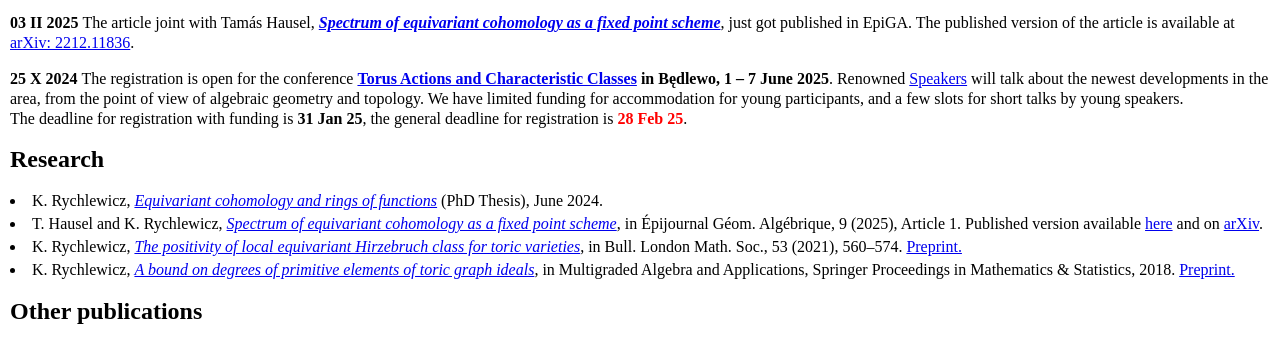
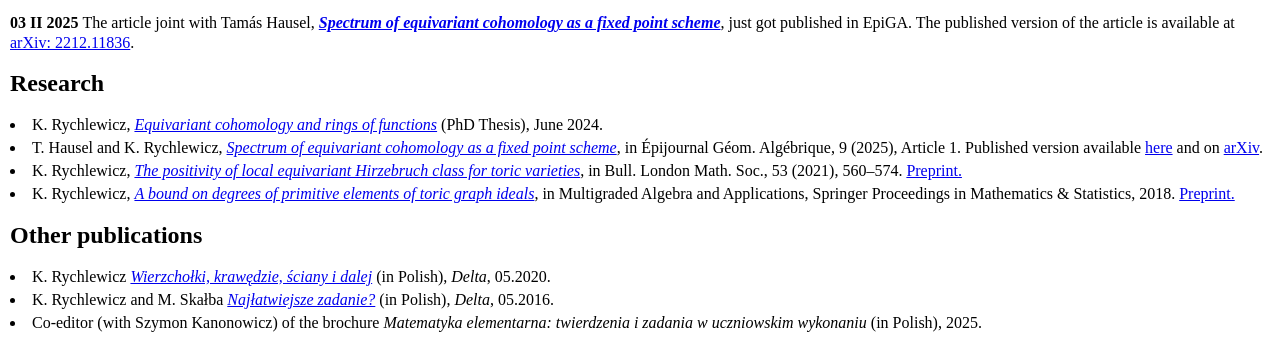
Before and after one commit to kamilrychlewicz/kamilrychlewicz.github.io, a plain HTML site: page index.html in a window 1280 px wide. Shown: the part 594-931 px from the top of the page. Drawn offline with Linux system fonts and the light colour scheme.

Commit message:
Update index.html

```diff
--- a/index.html
+++ b/index.html
@@ -58,14 +58,6 @@ You can find my research papers <a href=#Research> below</a>.
   <b> 03 II 2025 </b>
   The article joint with Tamás Hausel, <strong><em><a href=https://epiga.episciences.org/paper/view/id/15180#> Spectrum of equivariant cohomology as a fixed point scheme</a></em></strong>, just got published in EpiGA. The published version of the article is available at <a href="https://arxiv.org/abs/2212.11836">arXiv: 2212.11836</a>.
 </p>
-
-<p>
-  <b> 25 X 2024 </b>
-  The registration is open for the conference <strong> <a href = https://sites.google.com/impan.pl/tacc> Torus Actions and Characteristic Classes</a> in Będlewo, 1 – 7 June 2025</strong>. Renowned <a href = https://sites.google.com/impan.pl/tacc/participants/speakers>Speakers</a> will talk about the newest developments in the area, from the point of view of algebraic geometry and topology. We have limited funding for accommodation for young participants, and a few slots for short talks by young speakers.
-
-<br> The deadline for registration with funding is <nobr><b>31 Jan 25</b></nobr>, the general deadline for registration is <font color="red"> <nobr><b>28 Feb 25</b></nobr></font>.
-</p>
-
 
 <h2><a id = Research>Research</a></h2>
 
```
